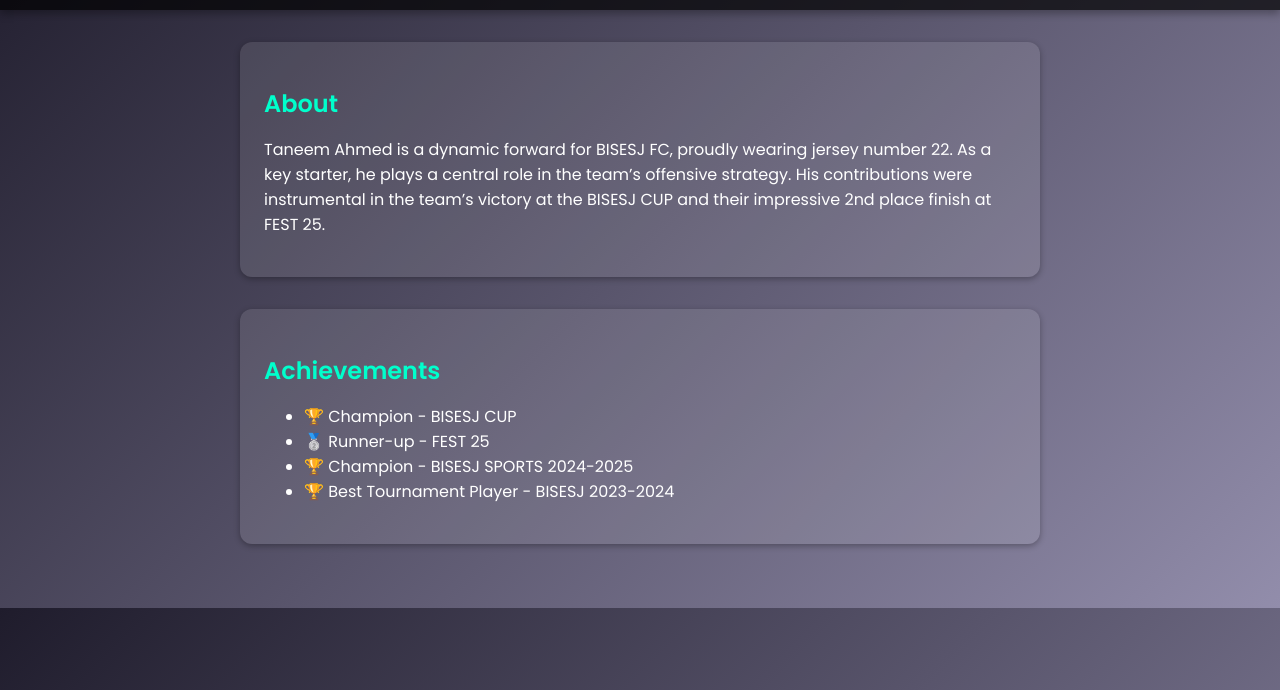
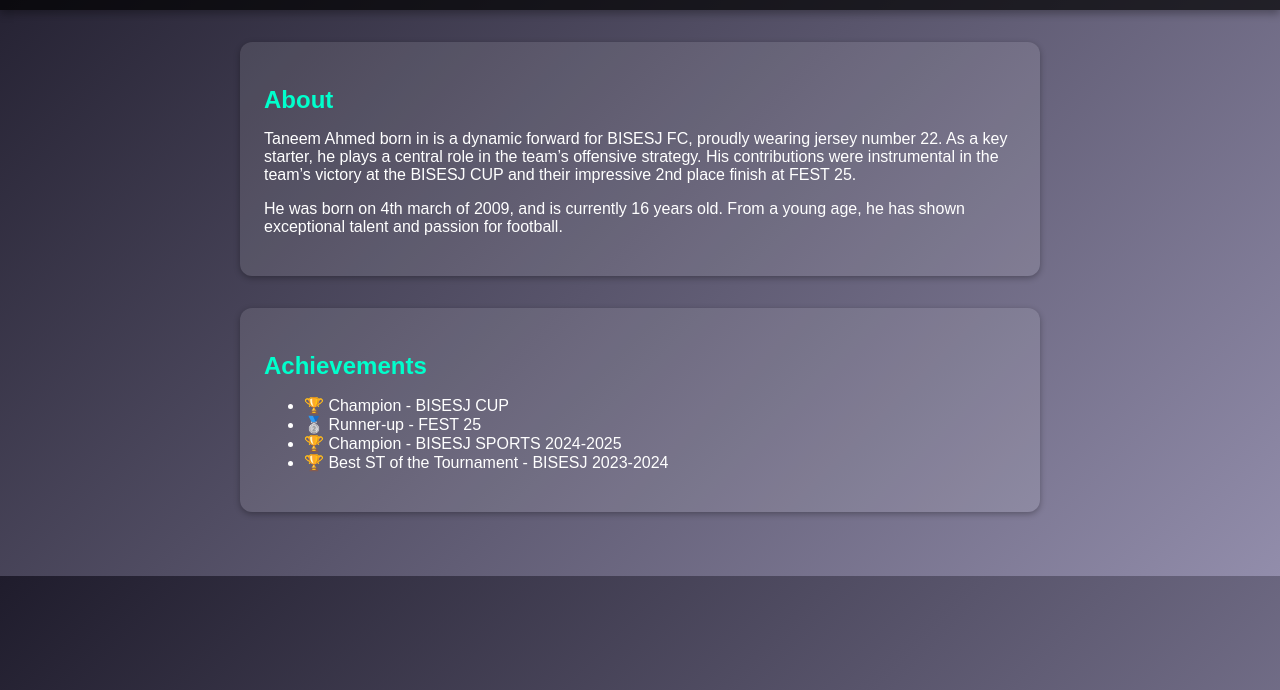
Before and after one commit to taneem001/Utility-Kit, a plain HTML site: page index.html in a window 1280 px wide. Shown: the part 110-800 px from the top of the page. Drawn offline with Linux system fonts and the light colour scheme.

Commit message:
Update index.html

```diff
--- a/index.html
+++ b/index.html
@@ -8,7 +8,7 @@
   <style>
     body {
       margin: 0;
-      font-family: 'Poppins', sans-serif;
+      font-family: 'Anton', sans-serif;
       background: linear-gradient(135deg, #1f1c2c, #928dab);
       color: white;
     }
@@ -49,7 +49,8 @@
   <main>
     <section>
       <h2>About</h2>
-      <p>Taneem Ahmed is a dynamic forward for BISESJ FC, proudly wearing jersey number 22. As a key starter, he plays a central role in the team’s offensive strategy. His contributions were instrumental in the team’s victory at the BISESJ CUP and their impressive 2nd place finish at FEST 25.</p>
+      <p>Taneem Ahmed born in is a dynamic forward for BISESJ FC, proudly wearing jersey number 22. As a key starter, he plays a central role in the team’s offensive strategy. His contributions were instrumental in the team’s victory at the BISESJ CUP and their impressive 2nd place finish at FEST 25.</p>
+      <p>He was born on 4th march of 2009, and is currently 16 years old. From a young age, he has shown exceptional talent and passion for football.</p>
     </section>
     <section>
       <h2>Achievements</h2>
@@ -57,7 +58,7 @@
         <li>🏆 Champion - BISESJ CUP</li>
         <li>🥈 Runner-up - FEST 25</li>
         <li>🏆 Champion - BISESJ SPORTS 2024-2025</li>
-        <li>🏆 Best Tournament Player - BISESJ 2023-2024 </li>
+        <li>🏆 Best ST of the Tournament - BISESJ 2023-2024 </li>
       </ul>
     </section>
   </main>
```
